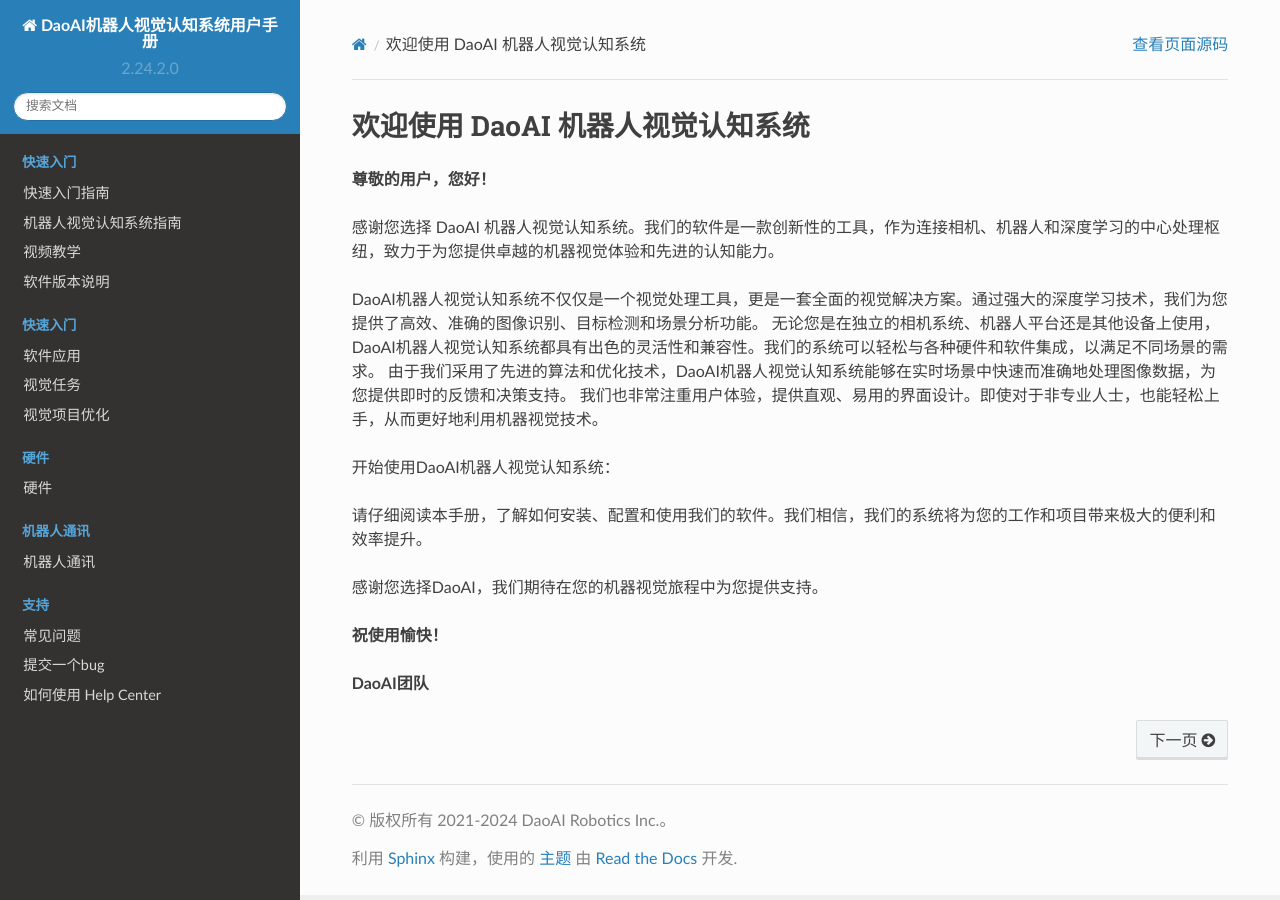
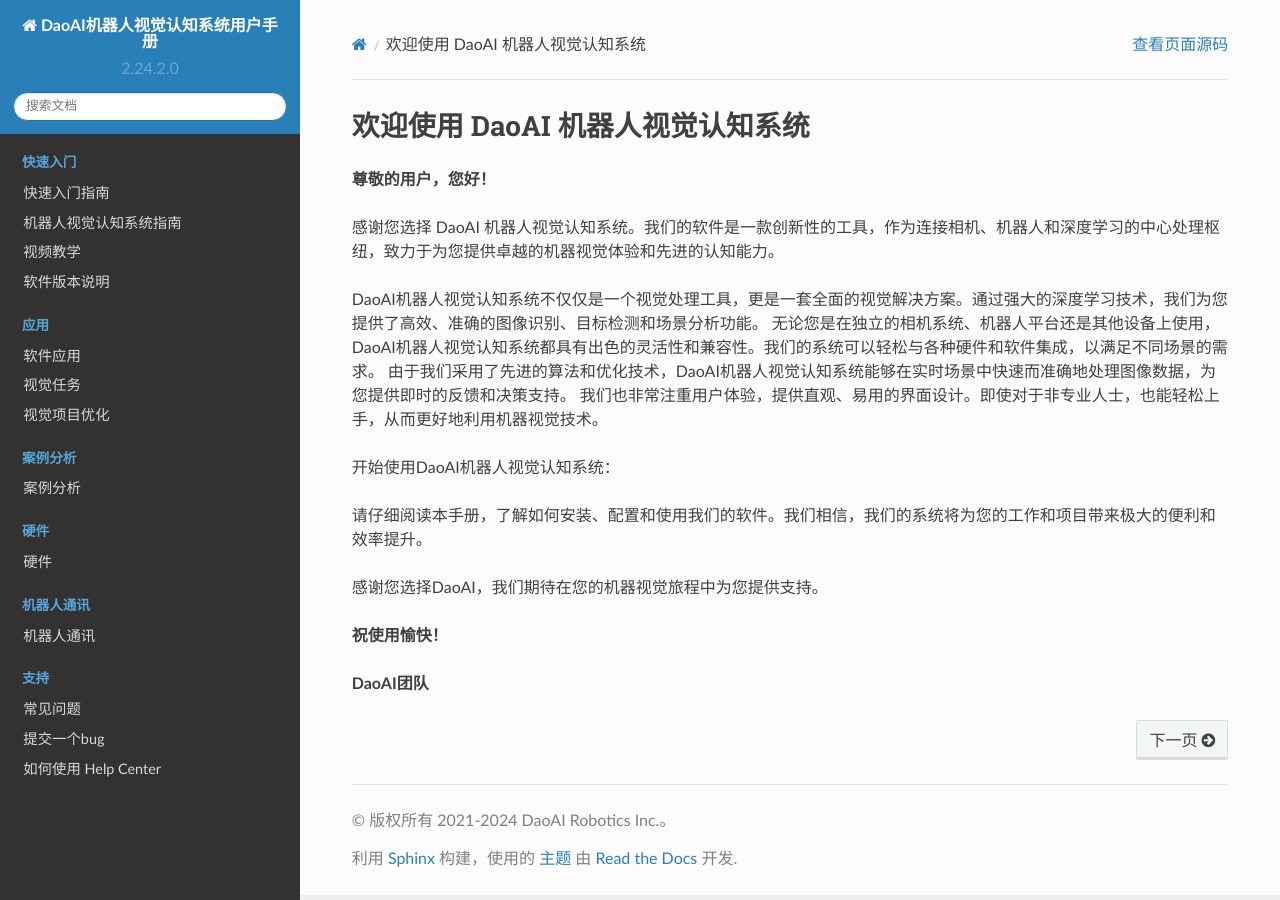
Before and after one commit to DaoAI-Robotics-Inc/daoai_vision_system_user_manual, a Sphinx documentation site: the page built from docs/source/index.rst, in a window 1280 px wide. Built offline with Sphinx 7.4.7 and the Read the Docs theme 2.0.0, drawn with Linux system fonts in a browser that asks for light colours; pages that are not in the unit, such as notebooks, are missing from menus.

Commit message:
fix sidebar title error

```diff
--- a/docs/source/index.rst
+++ b/docs/source/index.rst
@@ -33,7 +33,7 @@
 
 .. toctree::
    :maxdepth: 2
-   :caption: 快速入门
+   :caption: 应用
    :hidden:
 
    application/index
@@ -42,7 +42,7 @@
 
 .. toctree::
    :maxdepth: 2
-   :caption:
+   :caption: 案例分析
    :hidden:
 
    case-study/index
```
